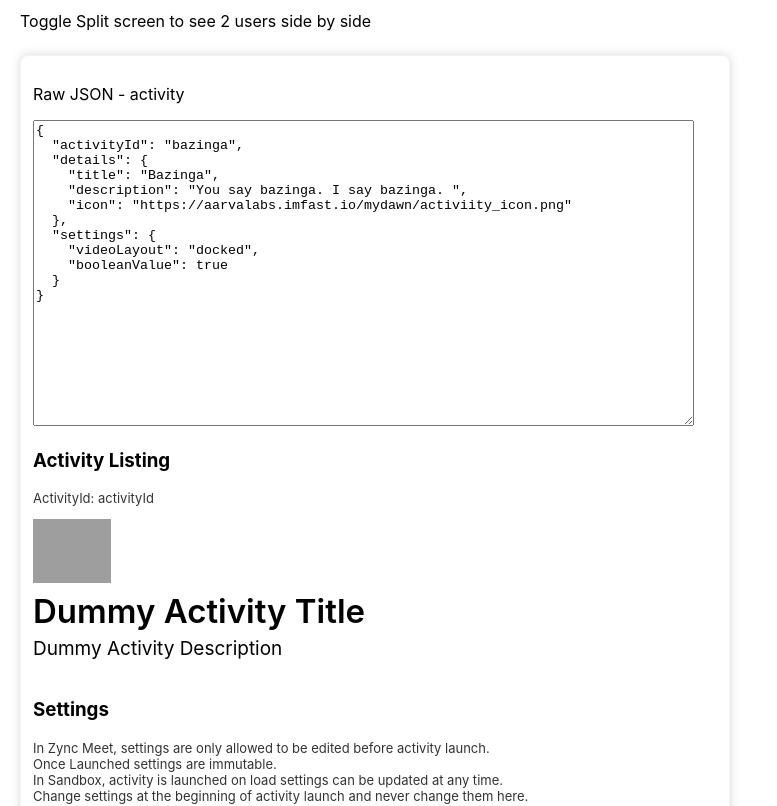
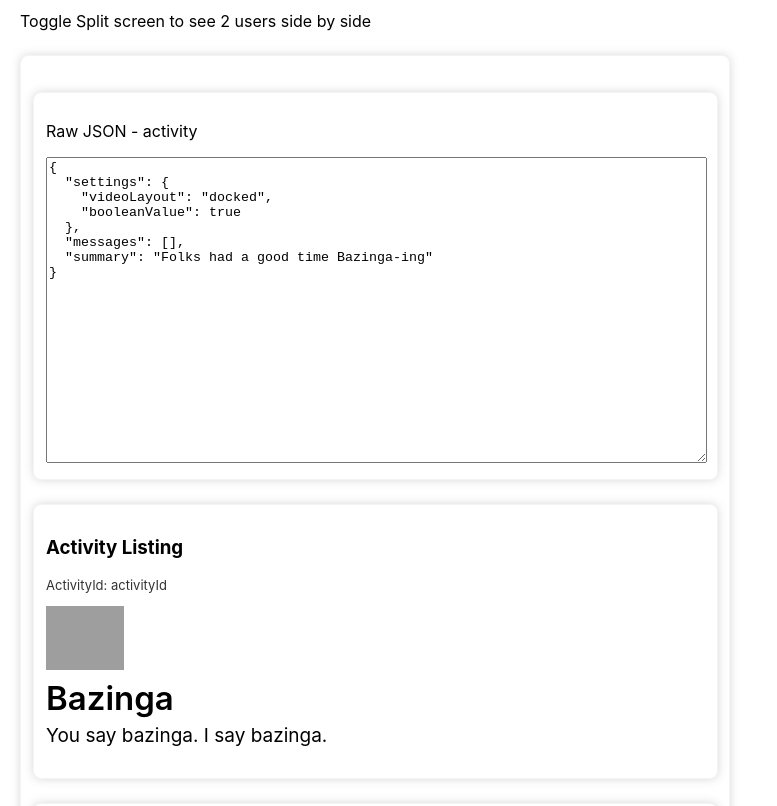
Before and after one commit to santhoshsram/zync-activity-sandbox, a React (Create React App) app: page / in a window 1280 px wide. Shown: the part 200-1006 px from the top of the page, without its empty margins (0-777 px from the left). Built offline with nearby package versions, Linux system fonts and the light colour scheme; grey boxes are pictures that could not be loaded.

Commit message:
Added reducers and actions for activity.
Bazinga activity  now works.

```diff
--- a/src/App.js
+++ b/src/App.js
@@ -3,6 +3,7 @@ import styled from "styled-components"
 import React from "react"
 import { connect } from "react-redux"
 import { selectTab, toggleSplit } from "./sandboxActions"
+
 import { Activity, ActivityInfo } from "./activity/Activity"
 import { Button, Border } from "./components/Theme"
 
--- a/src/activity/Activity.jsx
+++ b/src/activity/Activity.jsx
@@ -1,13 +1,16 @@
 // THIS IS BOILER PLATE FOR CREATING NEW ACTIVITY
 import React from "react"
+import { connect } from "react-redux"
 import { Switch } from "../components/Switch"
 import {
   Button,
+  Border,
   ActivityTitle,
   ActivityDescription,
   ActivityIcon
 } from "../components/Theme"
 import styled from "styled-components"
+import { addMessage, toggleSettings } from "./activityActions"
 
 const HR = styled.hr`
   color: #ccc;
@@ -15,25 +18,18 @@ const HR = styled.hr`
   margin: 25px 95px 25px 0px;
   box-shadow: 0px 0px 10px rgba(102, 102, 102, 0.25);
 `
+const BorderSection = styled(Border)`
+  width: 685px;
+`
 
-const activityReducer = (state, action) => {
-  switch (action.type) {
-    case "ADD_MESSAGE":
-      let msg = Object.assign([], state.messages)
-      msg.push({ sender: action.userId, text: action.text })
-      return {
-        ...state,
-        messages: msg
-      }
-    default:
-      return {
-        ...state
-      }
-  }
+const activityInfo = {
+  activityId: "bazinga",
+  title: "Bazinga",
+  description: "You say bazinga. I say bazinga. ",
+  icon: "https://aarvalabs.imfast.io/mydawn/activiity_icon.png"
 }
 
-const Activity = ({ activity, users, user, dispatch }) => {
-  const { messages } = activity || {}
+const Activity = ({ users, user, messages, addMessage }) => {
   const { userId, role, userName } = user || {}
 
   return (
@@ -41,13 +37,7 @@ const Activity = ({ activity, users, user, dispatch }) => {
       <h1>
         Activity {userName} - {role}
       </h1>
-      <Button
-        onClick={() =>
-          dispatch({ type: "ADD_MESSAGE", userId, text: "BAZINGA" })
-        }
-      >
-        BAZINGA
-      </Button>
+      <Button onClick={() => addMessage(userId, "BAZINGA")}>BAZINGA</Button>
       <div
         style={{
           border: "1px solid black",
@@ -65,11 +55,9 @@ const Activity = ({ activity, users, user, dispatch }) => {
   )
 }
 
-const Settings = ({ settings, setLaunchSettings }) => {
+const Settings = ({ settings, toggleSettings }) => {
   const { booleanValue } = settings || {}
-  const toggle = () => {
-    setLaunchSettings({ ...settings, booleanValue: !booleanValue })
-  }
+
   return (
     <div
       style={{
@@ -79,77 +67,89 @@ const Settings = ({ settings, setLaunchSettings }) => {
       }}
     >
       <div>Setting Switch</div>
-      <Switch checked={booleanValue} onChange={toggle}></Switch>
+      <Switch checked={booleanValue} onChange={toggleSettings}></Switch>
     </div>
   )
 }
 
-const ActivityInfo = ({ users }) => {
+const ActivityInfo = ({
+  users,
+  rawActivityState,
+  settings,
+  summary,
+  toggleSettings
+}) => {
   return (
     <>
+      <BorderSection>
         <p>Raw JSON - activity</p>
-      {/* XXX TODO: Replace hardCoded activityListing by pulling it
-      from the state */}
-      <textarea
-        value={JSON.stringify(activityListing, null, 2)}
-        rows="20"
-        cols="80"
-      />
+        <textarea value={rawActivityState} rows="20" cols="80" />
+      </BorderSection>
+      <BorderSection>
         <h3>Activity Listing</h3>
         <p style={{ fontSize: "13px", marginTop: "0px", color: "#333" }}>
           ActivityId: activityId
         </p>
-      {/* XXX TODO: Replace hardcoded icon, title and description by pulling it
-      from state */}
-      <ActivityIcon
-        src={"https://aarvalabs.imfast.io/mydawn/activiity_icon.png"}
-        alt={`icon`}
-      ></ActivityIcon>
-      <ActivityTitle>Dummy Activity Title</ActivityTitle>
-      <ActivityDescription>Dummy Activity Description</ActivityDescription>
+
+        <ActivityIcon src={activityInfo.icon} alt={`icon`}></ActivityIcon>
+        <ActivityTitle>{activityInfo.title}</ActivityTitle>
+        <ActivityDescription>{activityInfo.description}</ActivityDescription>
+      </BorderSection>
+      <BorderSection>
         <h3>Settings</h3>
         <p style={{ fontSize: "13px", marginTop: "0px", color: "#333" }}>
           In Zync Meet, settings are only allowed to be edited before activity
           launch. <br />
           Once Launched settings are immutable. <br />
-        In Sandbox, activity is launched on load settings can be updated at any
-        time. <br />
+          In Sandbox, activity is launched on load settings can be updated at
+          any time. <br />
           Change settings at the beginning of activity launch and never change
           them here.
         </p>
         <HR />
-      {/* XXX TODO: Replace hardcoded value of settings by pulling it from state
-       */}
-      <Settings
-        settings={activityListing.settings}
-        setLaunchSettings={(newSettings) => {
-          alert("Settings will be set to" + JSON.stringify(newSettings))
-        }}
-      />
+        <Settings settings={settings} toggleSettings={toggleSettings} />
         <HR />
+      </BorderSection>
+      <BorderSection>
         <h3>Summary</h3>
         <p style={{ fontSize: "13px", marginTop: "0px", color: "#aaa" }}>
           Summary is only displayed at the end of the activity.
         </p>
         <HR />
-      Summary - Activity Summary
+        <p>{Object.keys(users).join(", ")} participated in the activity.</p>
+        {summary}
         <HR />
+      </BorderSection>
     </>
   )
 }
 
-const activityListing = {
-  activityId: "bazinga",
-  details: {
-    title: "Bazinga",
-    description: "You say bazinga. I say bazinga. ",
-    icon: "https://aarvalabs.imfast.io/mydawn/activiity_icon.png"
-  },
-  settings: {
-    videoLayout: "docked", // This should be either 'docked' or 'minimized' which tells how the video hub should be when your activity is launched
-    // You can add other settings over here
-    booleanValue: true
-  }
-}
+const mapStateToActivityProps = (state) => ({
+  messages: state.activity.messages
+})
 
-export { Activity, ActivityInfo, Settings, activityReducer, activityListing }
+const mapDispatchToActivityProps = (dispatch) => ({
+  addMessage: (sender, text) => dispatch(addMessage(sender, text))
+})
+
+const ConnectedActivity = connect(
+  mapStateToActivityProps,
+  mapDispatchToActivityProps
+)(Activity)
+
+const mapStateToActivityInfoProps = (state) => ({
+  rawActivityState: JSON.stringify(state.activity, null, 2),
+  settings: state.activity.settings,
+  summary: state.activity.summary
+})
+
+const mapDispatchToActivityInfoProps = (dispatch) => ({
+  toggleSettings: () => dispatch(toggleSettings())
+})
+
+const ConnectedActivityInfo = connect(
+  mapStateToActivityInfoProps,
+  mapDispatchToActivityInfoProps
+)(ActivityInfo)
+
+export { ConnectedActivity as Activity, ConnectedActivityInfo as ActivityInfo }
--- /dev/null
+++ b/src/activity/activityActions.js
@@ -0,0 +1,22 @@
+/*
+Action to add a new message
+payload: {
+  sender: "userIdOfUserWhoSendsMessage"
+  text: "messageText"
+}
+*/
+export const ADD_MESSAGE = "ADD_MESSAGE"
+export const addMessage = (sender, text) => ({
+  type: ADD_MESSAGE,
+  payload: {
+    sender,
+    text
+  }
+})
+
+/*
+Action to toggle settings.
+This action has no payload
+*/
+export const TOGGLE_SETTINGS = "TOGGLE_SETTINGS"
+export const toggleSettings = () => ({ type: TOGGLE_SETTINGS })
--- /dev/null
+++ b/src/activity/activityReducers.js
@@ -0,0 +1,49 @@
+import { ADD_MESSAGE, TOGGLE_SETTINGS } from "./activityActions"
+
+const initialActivityState = {
+  settings: {
+    videoLayout: "docked", // This should be either 'docked' or 'minimized' which tells how the video hub should be when your activity is launched
+    // You can add other settings over here
+    booleanValue: true
+  },
+  messages: [],
+  summary: "Folks had a good time Bazinga-ing"
+}
+
+/*
+Object message has below definition
+message: {
+  sender: "userIdOfUserWhoSendsMessage"
+  text: "messageText"
+}
+*/
+
+export const activity = (state = initialActivityState, action) => {
+  const { type, payload } = action
+
+  switch (type) {
+    case ADD_MESSAGE:
+      const message = {
+        sender: payload.sender,
+        text: payload.text
+      }
+
+      return {
+        ...state,
+        messages: state.messages.concat(message)
+      }
+
+    case TOGGLE_SETTINGS:
+      return {
+        ...state,
+        settings: {
+          ...state.settings,
+          booleanValue: !state.settings.booleanValue
+        }
+      }
+    default:
+      return {
+        ...state
+      }
+  }
+}
--- a/src/reduxStore.js
+++ b/src/reduxStore.js
@@ -1,8 +1,10 @@
 import { createStore, combineReducers } from "redux"
 import { sandbox } from "./sandboxReducers"
+import { activity } from "./activity/activityReducers"
 
 const reducers = {
-  sandbox
+  sandbox,
+  activity
 }
 
 const rootReducer = combineReducers(reducers)
```
Lines whose indentation alone changed are shown as unchanged.
